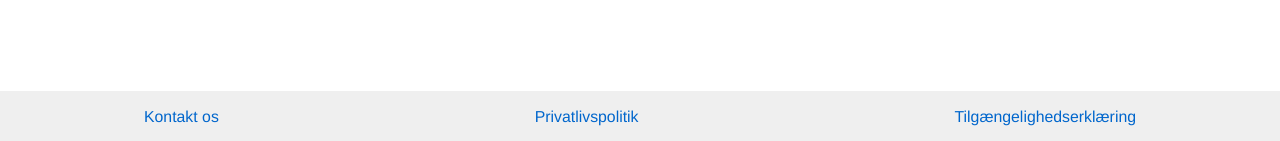
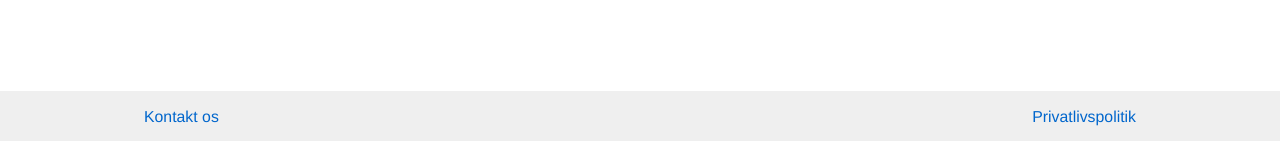
Before and after one commit to guldhorn/historisk-samfund, a Jekyll site: the page built from index.md, in a window 1280 px wide. Shown: the part 1960-2101 px from the top of the page. Built offline with Jekyll 4.4.1, drawn with Linux system fonts in a browser that asks for light colours.

Commit message:
Update footer.html
Remove tilgængeligserklæring

```diff
--- a/_includes/footer.html
+++ b/_includes/footer.html
@@ -2,6 +2,6 @@
   <div class="page-footer">
     <a href="{{ 'kontakt' | relative_url }}">Kontakt os</a>
     <a href="{{ 'privatlivspolitik' | relative_url }}">Privatlivspolitik</a>
-    <a href="https://www.was.digst.dk/byraadsarkivet-aarhus-dk"">Tilgængelighedserklæring</a>
+    <!-- <a href="https://www.was.digst.dk/byraadsarkivet-aarhus-dk"">Tilgængelighedserklæring</a> -->
   </div>
 </footer>
```
